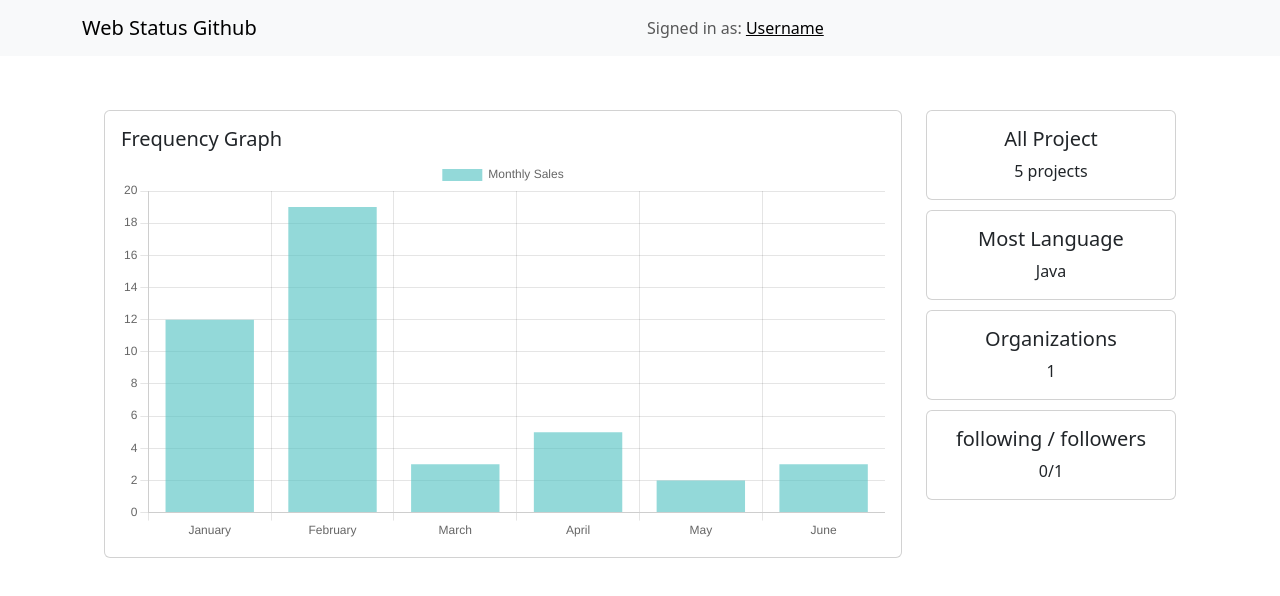
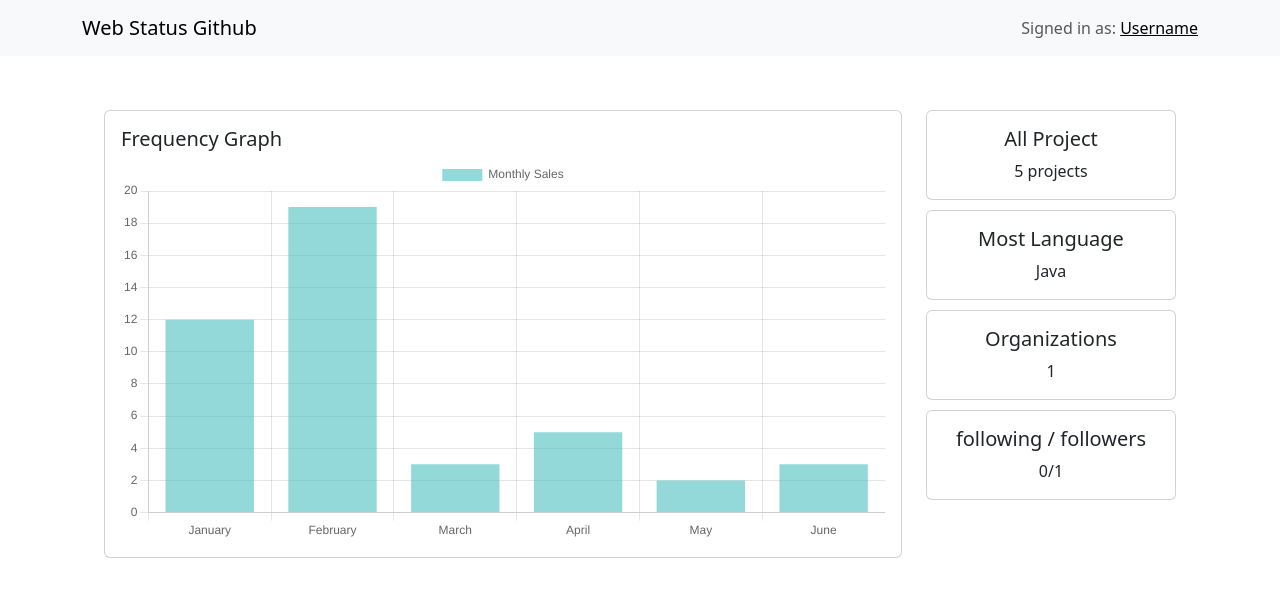
Before and after one commit to lLab-sy/web-status-github, a React (Create React App) app: page / in a window 1280 px wide. Shown: the top 596 px of the page. Built offline with nearby package versions, Linux system fonts and the light colour scheme.

Commit message:
change header ui

```diff
--- a/src/components/header/index.tsx
+++ b/src/components/header/index.tsx
@@ -3,11 +3,10 @@ import Navbar from 'react-bootstrap/Navbar';
 
 function Header() {
   return (
-    <Navbar className="bg-body-tertiary fixed-top">
-      <Container>
+    <Navbar className="bg-body-tertiary fixed-top" style={{width : "100%"}}>
+      <Container style={{display: 'flex', justifyContent: "center", width: "100%"}}>
         <Navbar.Brand href="#home">Web Status Github</Navbar.Brand>
-        <Navbar.Toggle />
-        <Navbar.Collapse className="justify-content-center">
+        <Navbar.Collapse className="justify-content-end">
           <Navbar.Text>
             Signed in as: <a href="#login">Username</a>
           </Navbar.Text>
--- a/src/containers/MainContent/index.tsx
+++ b/src/containers/MainContent/index.tsx
@@ -2,19 +2,19 @@ import Container from 'react-bootstrap/Container';
 import Row from 'react-bootstrap/Row';
 import Col from 'react-bootstrap/Col';
 import FrequencyGraph from '../../components/frequency-graph';
-import AllProject from '../../components/numbers/all-project';
+import RightSiderContent from '../../components/right-sider-content';
 
 function MainContent() {
   return (
     <Container style={{ display: "block", height: "100vh", paddingTop: "100px" }}>
       <Row style={{ margin: "10px" }}>
         <Col sm={9}><FrequencyGraph /></Col>
-        <Col sm={3} md="auto" style={{ display: 'flex', justifyContent: 'space-between', height: '100%', flexDirection: 'column'}}>
-            <AllProject title='All Project' value='5 projects' />
-            <AllProject title='Most Language' value='Java' />
-            <AllProject title='Organizations' value='1' />
-            <AllProject title='following / followers' value='0/1' />
-          </Col>
+        <Col sm={3} md="auto" style={{ display: 'flex', justifyContent: 'space-between', height: '100%', flexDirection: 'column' }}>
+          <RightSiderContent title='All Project' value='5 projects' />
+          <RightSiderContent title='Most Language' value='Java' />
+          <RightSiderContent title='Organizations' value='1' />
+          <RightSiderContent title='following / followers' value='0/1' />
+        </Col>
       </Row>
     </Container>
   );
```
Also changed, not shown: src/components/right-sider-content/index.tsx (renamed from src/components/numbers/all-project/index.tsx).
